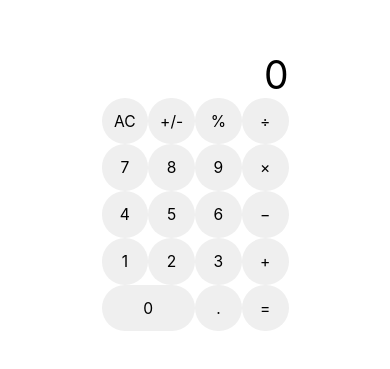
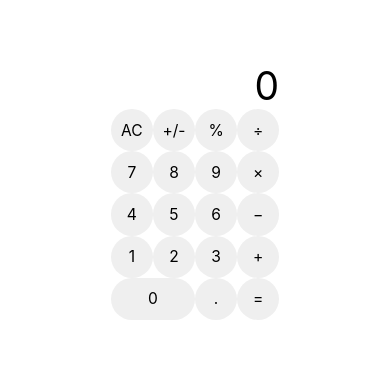
Before and after one commit to Maitlend/calculator, a plain HTML site: page index.html in a window 390 px wide. Shown: the part 239-608 px from the top of the page. Drawn offline with Linux system fonts and the light colour scheme.

Commit message:
Adjust media query

```diff
--- a/style.css
+++ b/style.css
@@ -51,8 +51,8 @@ body {
   border-radius: 75px;
 }
 
-@media (max-width: 800px){
+@media only screen and (max-width: 1000px){
   #calc-container{
-    max-width: 50%;
+    max-width: 45%;
   }
 }
```
